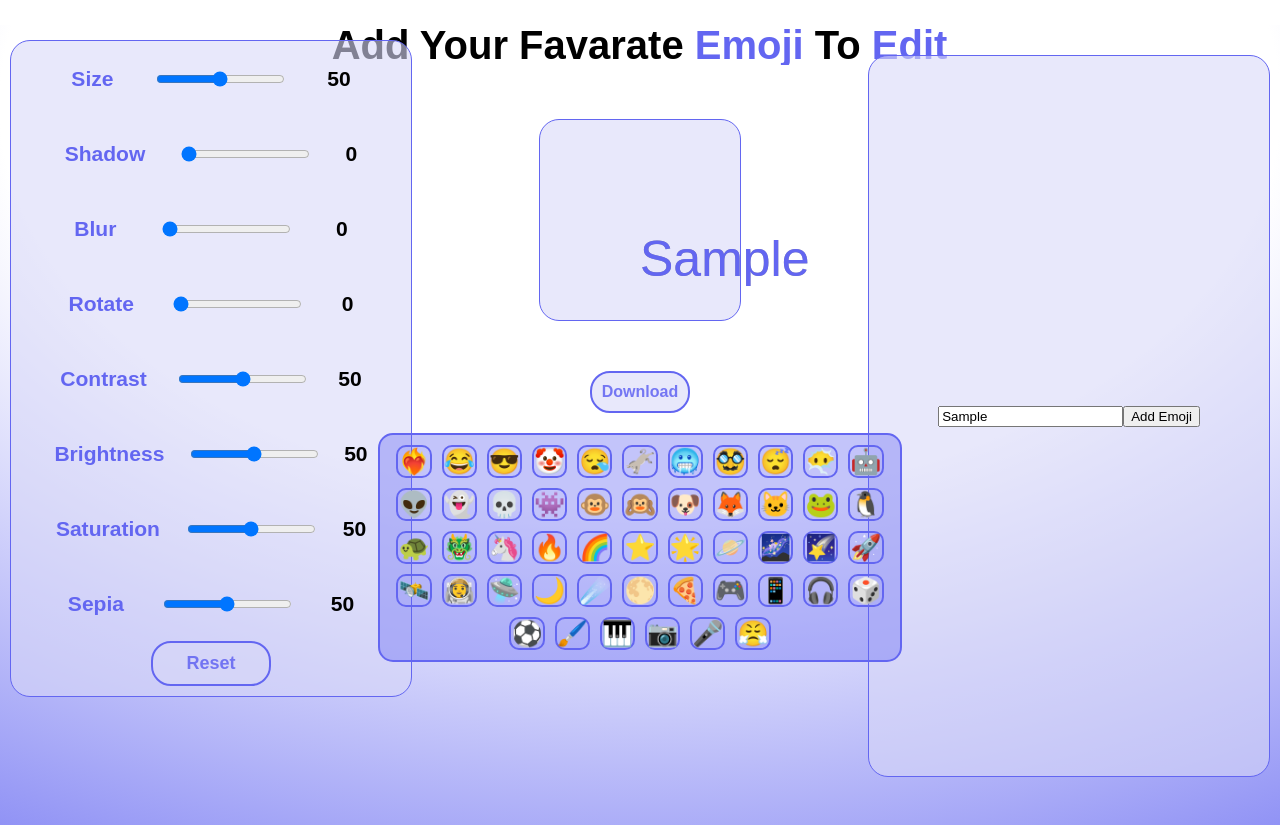
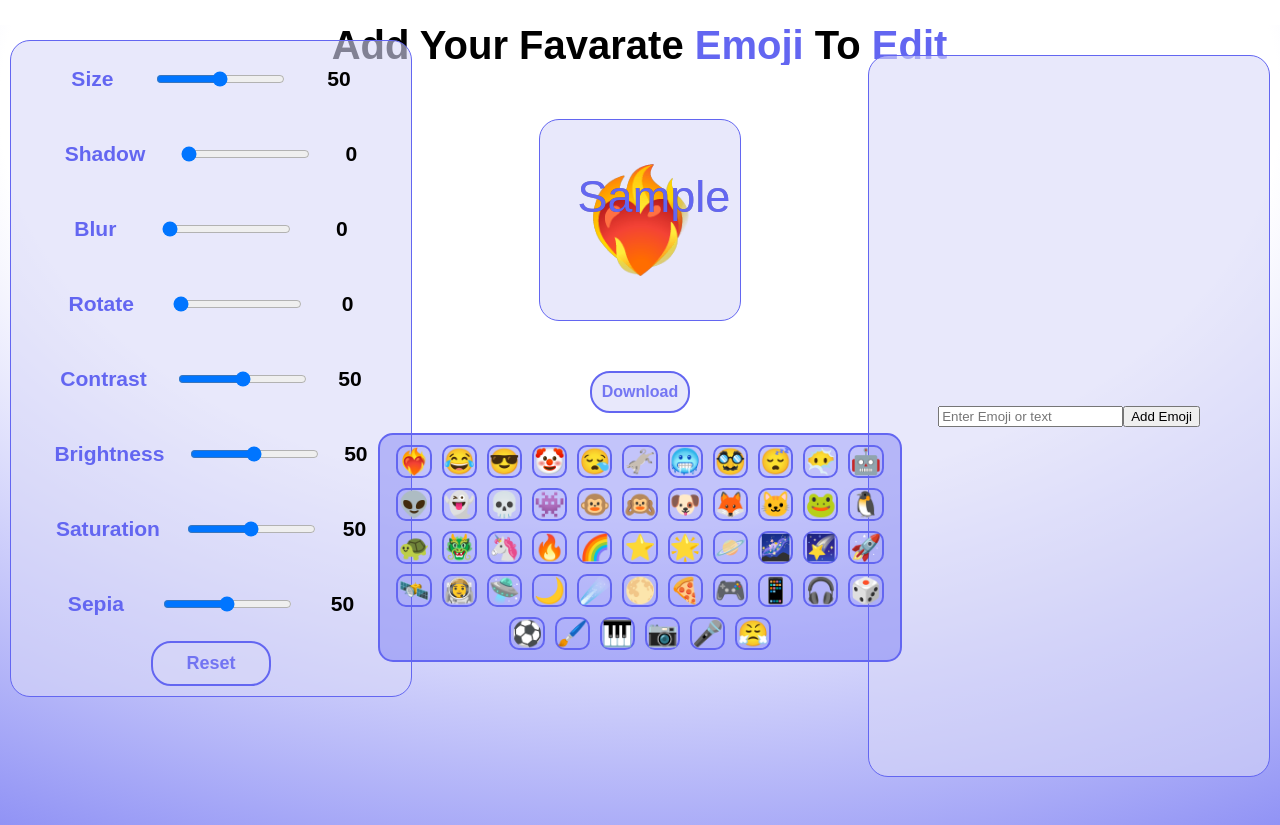
Before and after one commit to satyamrk18/Emoji-Editor, a React (Vite) app: page / in a window 1280 px wide. Both pictures are taken after typing "Sample" into the empty fields and a click on the button "Add Emoji". Built offline with nearby package versions, Linux system fonts and the light colour scheme.

Commit message:
input filed of new emoji or text worikg we

```diff
--- a/src/App.jsx
+++ b/src/App.jsx
@@ -5,7 +5,7 @@ import Edit from "./Edit.jsx";
 import DownloadButton from "./DownloadEmoji.jsx";
 import Heading from "./Heading.jsx";
 const App = () => {
-  const [emoji, setEmoji] = useState("");
+  const [emoji, setEmoji] = useState("❤️‍🔥");
   const [range, setRange] = useState(50);
   const [blur, setBlur] = useState(0);
   const [dropShadow, setdropShadow] = useState(0);
@@ -109,7 +109,7 @@ const App = () => {
                 position:"absolute",
                 top: `${10 + i * 10}px`,
                 left: `0px`,
-                fontSize: "0.5em",
+                fontSize: "45px",
                 zIndex: 2,
               }}
             >
@@ -158,7 +158,8 @@ const App = () => {
           type="text"
           name="add-more"
           id="addMoreEmoji"
-          placeholder="Enter Emooji"
+          placeholder="Enter Emoji or text"
+          value={newEmoji}
           onChange={(e) => {
             setNewEmoji(e.target.value);
           }}
```
Also changed, not shown: src/App.css (line endings or trailing spaces).
